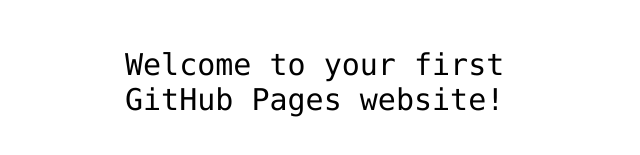
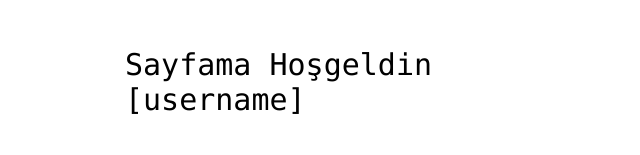
Before and after one commit to MuratKTK/hello-world, a plain HTML site: page Index.html in a window 1280 px wide. Shown: the part 341-496 px from the top of the page, without its empty margins (315-955 px from the left). Drawn offline with Linux system fonts and the light colour scheme.

Commit message:
Update and rename index.html to Index.html

```diff
--- a/index.html
+++ b/Index.html
@@ -12,7 +12,7 @@
 <img src="https://octodex.github.com/images/daftpunktocat-thomas.gif" id="octocat" alt="octocat-gif" />
 
 <!-- Change this code here by copy and pasting your template on line 15 -->
-<p>Welcome to your first GitHub Pages website!</p>
+<p>Sayfama Hoşgeldin [username]</p>
 
 </body>
 </html>
```
